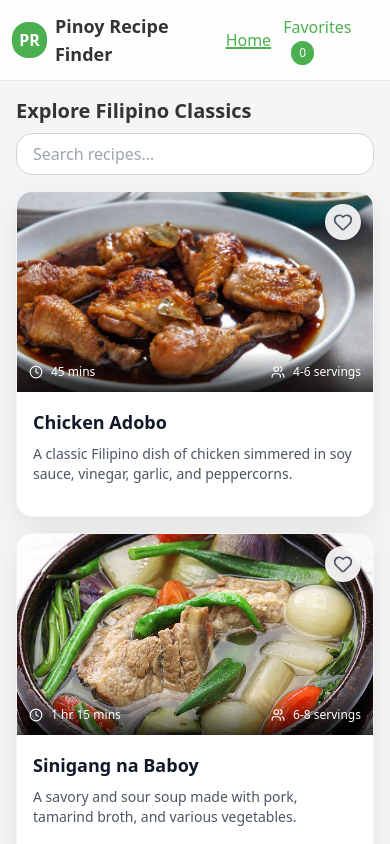
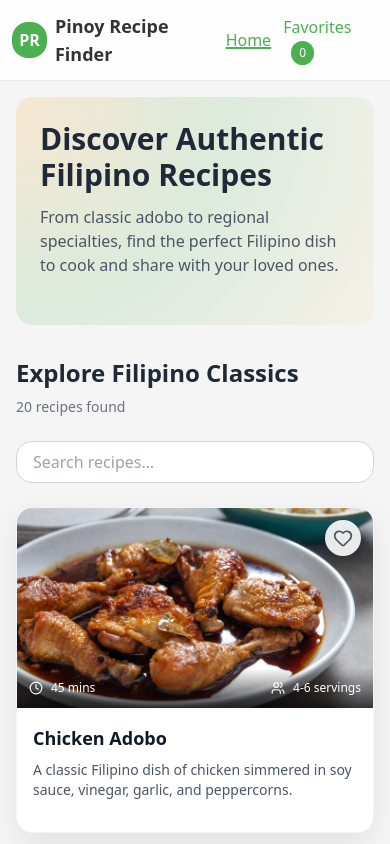
Before and after one commit to luisantonioj/pinoy-recipe-finder, a React (Vite) app: page / in a window 390 px wide. Shown: the top 844 px of the page. Built offline with nearby package versions, Linux system fonts and the light colour scheme.

Commit message:
update home ui

```diff
--- a/src/components/RecipeCard.jsx
+++ b/src/components/RecipeCard.jsx
@@ -29,7 +29,7 @@ export default function RecipeCard({ recipe }) {
 
   return (
     <article className="card overflow-hidden group relative rounded-2xl bg-white border border-gray-100 shadow-sm hover:shadow-lg transition-all duration-300 hover:-translate-y-1">
-      <Link to={`/recipe/${id}`} className="block focus-ring rounded-2xl">
+      <Link to={`/recipe/${id}`} className="block focus-ring rounded-2xl" onClick={() => window.scrollTo(0, 0)}>
         <div className="aspect-video bg-gradient-to-br from-neutral-100 to-neutral-200 overflow-hidden relative">
           {!imageError ? (
             <img
--- a/src/pages/Home.jsx
+++ b/src/pages/Home.jsx
@@ -1,35 +1,116 @@
-import { useEffect, useMemo, useState } from 'react'
+import { useEffect, useMemo, useRef, useState } from 'react'
 import RecipeCard from '../components/RecipeCard.jsx'
 import SearchBar from '../components/SearchBar.jsx'
 import recipesData from '../data/recipes.json'
 
 export default function Home(){
   const [search, setSearch] = useState('')
-  const [recipes, setRecipes] = useState([])
+  const [recipes, setRecipes] = useState(recipesData)
+  const [mousePosition, setMousePosition] = useState({ x: 0, y: 0 })
+  const heroRef = useRef(null)
 
-  // Simulate fetch (could be replaced with axios if moved to /public)
+  // Track mouse position for gradient effect
   useEffect(() => {
-    setRecipes(recipesData)
+    const handleMouseMove = (e) => {
+      if (heroRef.current) {
+        const rect = heroRef.current.getBoundingClientRect()
+        const x = ((e.clientX - rect.left) / rect.width) * 100
+        const y = ((e.clientY - rect.top) / rect.height) * 100
+        setMousePosition({ x, y })
+      }
+    }
+
+    const heroElement = heroRef.current
+    if (heroElement) {
+      heroElement.addEventListener('mousemove', handleMouseMove)
+    }
+
+    return () => {
+      if (heroElement) {
+        heroElement.removeEventListener('mousemove', handleMouseMove)
+      }
+    }
+  }, [])
+
+  // Save & restore scroll position
+  useEffect(() => {
+    const saved = sessionStorage.getItem("homeScroll")
+    if (saved) {
+      window.scrollTo(0, parseInt(saved))
+    }
+
+    return () => {
+      sessionStorage.setItem("homeScroll", window.scrollY)
+    }
   }, [])
 
   const filtered = useMemo(() => {
     const term = search.trim().toLowerCase()
     if (!term) return recipes
-    return recipes.filter(r => r.name.toLowerCase().includes(term))
+    return recipes.filter(r =>
+      r.name.toLowerCase().includes(term) ||
+      (r.tags && r.tags.some(tag => tag.toLowerCase().includes(term))) ||
+      (r.ingredients && r.ingredients.some(ingredient => ingredient.toLowerCase().includes(term)))
+    )
   }, [search, recipes])
 
   return (
-    <section>
-      <div className="flex items-center justify-between mb-2">
-        <h2 className="text-xl font-semibold">Explore Filipino Classics</h2>
+    <section className="pb-8">
+      {/* Hero Section with dynamic gradient */}
+      <div
+        ref={heroRef}
+        className="relative mb-8 rounded-2xl overflow-hidden p-6 md:p-8 transition-all duration-200"
+        style={{
+          background: `radial-gradient(circle at ${mousePosition.x}% ${mousePosition.y}%,
+            rgba(255, 152, 0, 0.15),
+            rgba(76, 175, 80, 0.15),
+            rgba(255, 152, 0, 0.05))`
+        }}
+      >
+        <div className="max-w-2xl">
+          <h1 className="text-3xl md:text-4xl font-bold text-gray-800 mb-3">
+            Discover Authentic Filipino Recipes
+          </h1>
+          <p className="text-gray-600 mb-6">
+            From classic adobo to regional specialties, find the perfect Filipino dish to cook and share with your loved ones.
+          </p>
+        </div>
       </div>
 
-      <SearchBar value={search} onChange={setSearch} />
+      <div className="flex flex-col md:flex-row md:items-center justify-between mb-6">
+        <h2 className="text-2xl font-bold text-gray-800 mb-2 md:mb-0">Explore Filipino Classics</h2>
+        <div className="text-sm text-gray-500">
+          {filtered.length} {filtered.length === 1 ? 'recipe' : 'recipes'} found
+        </div>
+      </div>
 
+      <div className="mb-6">
+        <SearchBar value={search} onChange={setSearch} />
+      </div>
+
+      {/* Results Section */}
       {filtered.length === 0 ? (
-        <p role="status" className="p-6 card">No recipes found. Try another search.</p>
+        <div className="text-center py-12 card">
+          <div className="mx-auto w-24 h-24 mb-4 text-gray-300">
+            <svg fill="currentColor" viewBox="0 0 20 20" xmlns="http://www.w3.org/2000/svg">
+              <path fillRule="evenodd" d="M18 10a8 8 0 11-16 0 8 8 0 0116 0zm-7 4a1 1 0 11-2 0 1 1 0 012 0zm-1-9a1 1 0 00-1 1v4a1 1 0 102 0V6a1 1 0 00-1-1z" clipRule="evenodd"></path>
+            </svg>
+          </div>
+          <h3 className="text-lg font-medium text-gray-700 mb-2">No recipes found</h3>
+          <p className="text-gray-500 mb-4">Try different keywords or browse popular categories</p>
+          <button
+            onClick={() => setSearch('')}
+            className="btn-accent"
+          >
+            View All Recipes
+          </button>
+        </div>
       ) : (
-        <div className="grid-recipes">{filtered.map(r => <RecipeCard key={r.id} recipe={r} />)}</div>
+        <>
+          <div className="grid-recipes">
+            {filtered.map(r => <RecipeCard key={r.id} recipe={r} />)}
+          </div>
+        </>
       )}
     </section>
   )
```
